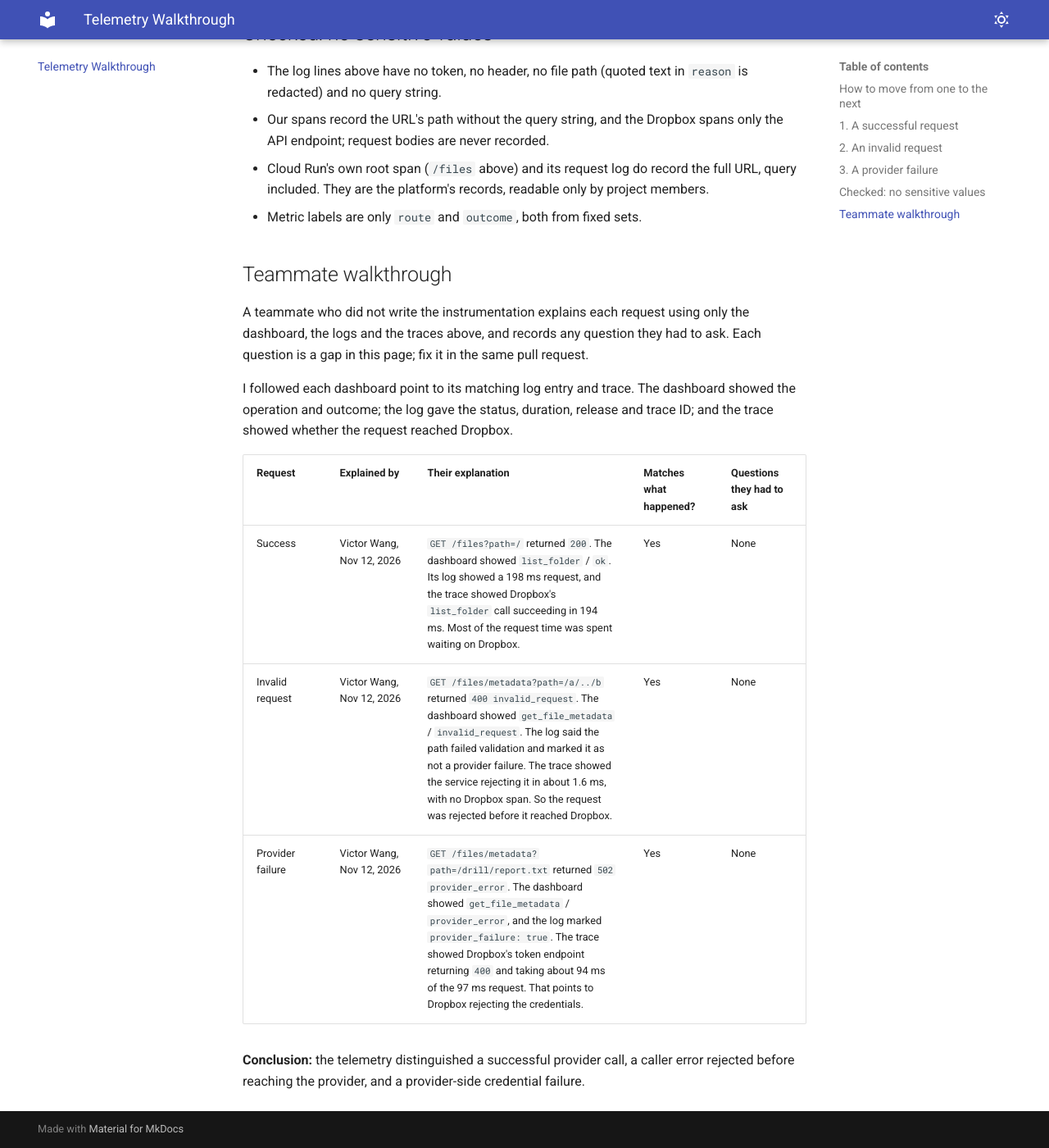
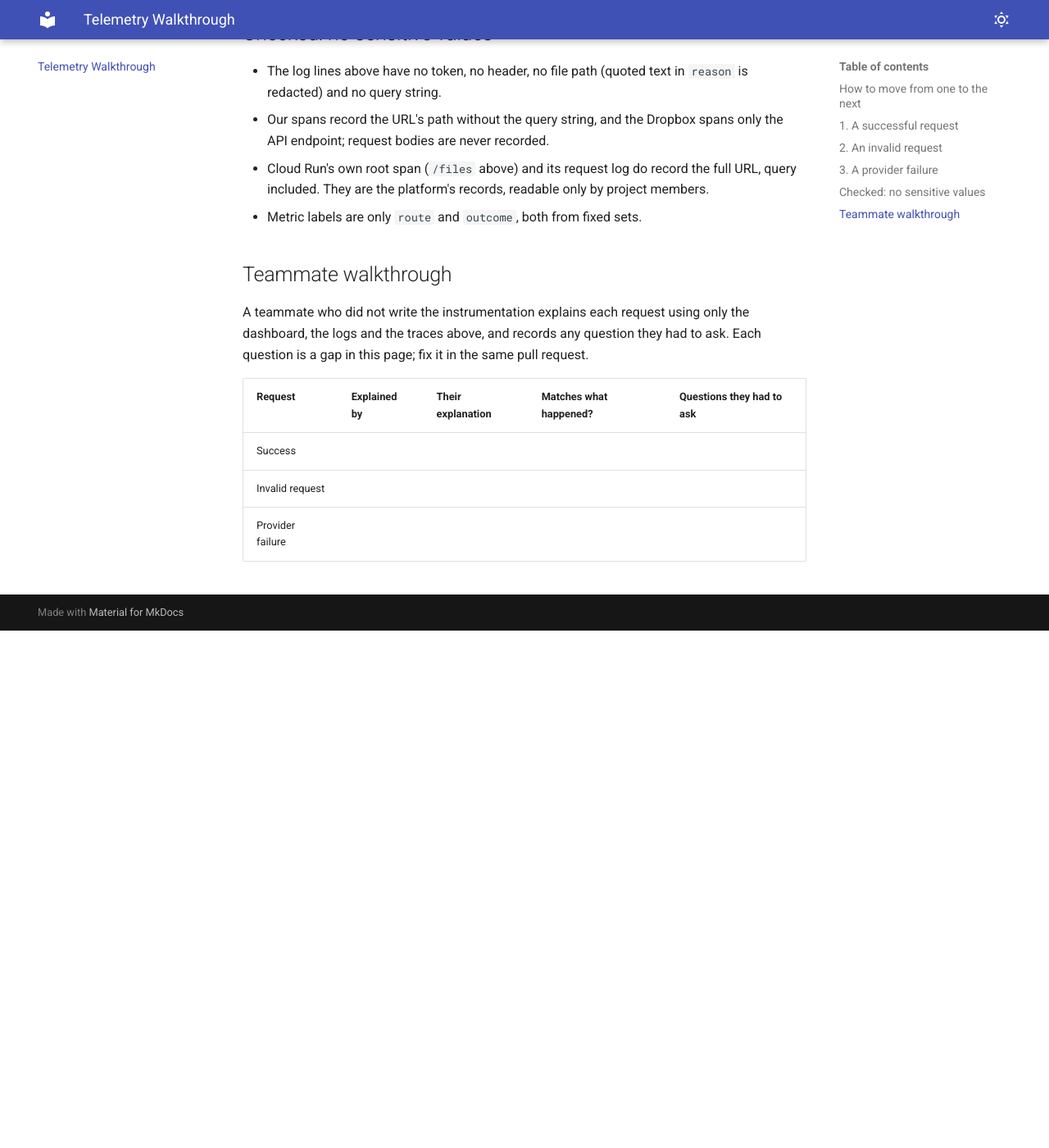
Before and after one commit to Shreyas191/OSPSD-Team-3, an MkDocs documentation site: the page built from docs/telemetry-walkthrough.md, in a window 1280 px wide and 1400 px high, scrolled down 3402 px. Shown: the whole window at 82% size. Built offline with MkDocs 1.6.1 and Material for MkDocs 9.7.7, drawn with Linux system fonts in a browser that asks for light colours; after the commit the page ends 4171 px from its top, so only the background shows below that.

Commit message:
Revert "docs: record the teammate walkthrough of the telemetry (rubric 15.3)"
This reverts commit f7b113d. It was pushed straight to hw2; the change
goes through a pull request and a teammate's review instead.

Co-Authored-By: Claude <noreply@anthropic.com>
Claude-Session: https://claude.ai/code/session_01WPojnnDvdL9EGuBJmGrfsu

```diff
--- a/docs/telemetry-walkthrough.md
+++ b/docs/telemetry-walkthrough.md
@@ -108,12 +108,8 @@ gcloud logging read 'resource.type="cloud_run_revision" AND resource.labels.serv
 
 A teammate who did not write the instrumentation explains each request using only the dashboard, the logs and the traces above, and records any question they had to ask. Each question is a gap in this page; fix it in the same pull request.
 
-I followed each dashboard point to its matching log entry and trace. The dashboard showed the operation and outcome; the log gave the status, duration, release and trace ID; and the trace showed whether the request reached Dropbox.
-
 | Request | Explained by | Their explanation | Matches what happened? | Questions they had to ask |
 |---|---|---|---|---|
-| Success | Victor Wang, Nov 12, 2026 | `GET /files?path=/` returned `200`. The dashboard showed `list_folder` / `ok`. Its log showed a 198 ms request, and the trace showed Dropbox's `list_folder` call succeeding in 194 ms. Most of the request time was spent waiting on Dropbox. | Yes | None |
-| Invalid request | Victor Wang, Nov 12, 2026 | `GET /files/metadata?path=/a/../b` returned `400 invalid_request`. The dashboard showed `get_file_metadata` / `invalid_request`. The log said the path failed validation and marked it as not a provider failure. The trace showed the service rejecting it in about 1.6 ms, with no Dropbox span. So the request was rejected before it reached Dropbox. | Yes | None |
-| Provider failure | Victor Wang, Nov 12, 2026 | `GET /files/metadata?path=/drill/report.txt` returned `502 provider_error`. The dashboard showed `get_file_metadata` / `provider_error`, and the log marked `provider_failure: true`. The trace showed Dropbox's token endpoint returning `400` and taking about 94 ms of the 97 ms request. That points to Dropbox rejecting the credentials. | Yes | None |
-
-**Conclusion:** the telemetry distinguished a successful provider call, a caller error rejected before reaching the provider, and a provider-side credential failure.
+| Success | | | | |
+| Invalid request | | | | |
+| Provider failure | | | | |
```
